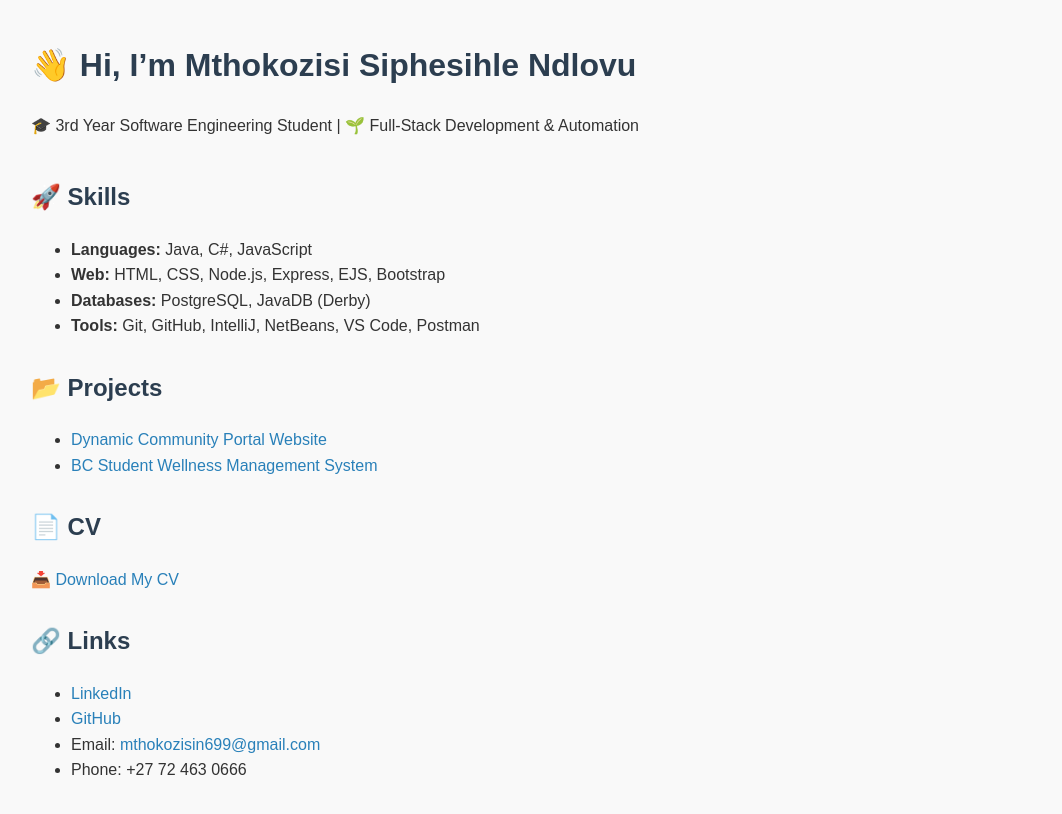
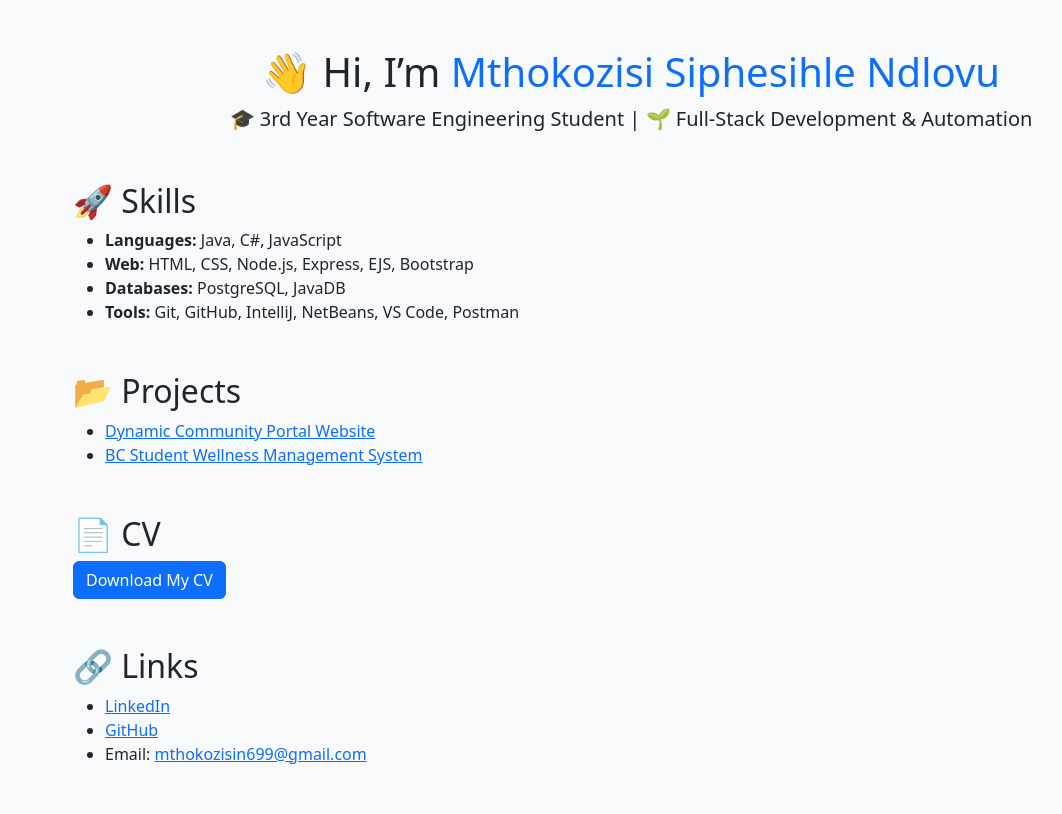
Before and after one commit to ZezeWRLD/Mthokozisi-Siphesihle-Ndlovu, a plain HTML site: page index.html in a window 1280 px wide. Shown: the whole page, without its empty margins (9-1071 px from the left). Drawn offline with nearby package versions, Linux system fonts and the light colour scheme.

Commit message:
Update index.html

```diff
--- a/index.html
+++ b/index.html
@@ -4,25 +4,26 @@
   <meta charset="UTF-8">
   <meta name="viewport" content="width=device-width, initial-scale=1.0">
   <title>Mthokozisi Ndlovu - Portfolio</title>
-  <link rel="stylesheet" href="style.css">
+  <link rel="stylesheet" href="https://cdn.jsdelivr.net/npm/bootstrap@5.3.2/dist/css/bootstrap.min.css">
 </head>
-<body>
-  <header>
-    <h1>👋 Hi, I’m Mthokozisi Siphesihle Ndlovu</h1>
-    <p>🎓 3rd Year Software Engineering Student | 🌱 Full-Stack Development & Automation</p>
+<body class="bg-light text-dark">
+  <div class="container py-5">
+    <header class="text-center mb-5">
+      <h1>👋 Hi, I’m <span class="text-primary">Mthokozisi Siphesihle Ndlovu</span></h1>
+      <p class="lead">🎓 3rd Year Software Engineering Student | 🌱 Full-Stack Development & Automation</p>
     </header>
 
-  <section>
+    <section class="mb-5">
       <h2>🚀 Skills</h2>
       <ul>
-      <li><strong>Languages:</strong> Java, C#, JavaScript</li>
-      <li><strong>Web:</strong> HTML, CSS, Node.js, Express, EJS, Bootstrap</li>
-      <li><strong>Databases:</strong> PostgreSQL, JavaDB (Derby)</li>
-      <li><strong>Tools:</strong> Git, GitHub, IntelliJ, NetBeans, VS Code, Postman</li>
+        <li><b>Languages:</b> Java, C#, JavaScript</li>
+        <li><b>Web:</b> HTML, CSS, Node.js, Express, EJS, Bootstrap</li>
+        <li><b>Databases:</b> PostgreSQL, JavaDB</li>
+        <li><b>Tools:</b> Git, GitHub, IntelliJ, NetBeans, VS Code, Postman</li>
       </ul>
     </section>
 
-  <section>
+    <section class="mb-5">
       <h2>📂 Projects</h2>
       <ul>
         <li><a href="https://github.com/TryMyLogic/WPR381_Assignment1" target="_blank">Dynamic Community Portal Website</a></li>
@@ -30,19 +31,19 @@
       </ul>
     </section>
 
-  <section>
+    <section class="mb-5">
       <h2>📄 CV</h2>
-    <p><a href="https://github.com/ZezeWRLD/Mthokozisi-Siphesihle-Ndlovu/blob/1ce5836615c15be777e4cf1c163ee9cd26bfc1c1/Mthokozisi_Siphesihle_Ndlovu_-_3rd_Year_Software_Engineering_Student__Enthusiastic_about_Full-Stack_Development_%26_Automation%20(1).pdf" target="_blank">📥 Download My CV</a></p>
+      <p><a class="btn btn-primary" href="https://github.com/ZezeWRLD/Mthokozisi-Siphesihle-Ndlovu/blob/1ce5836615c15be777e4cf1c163ee9cd26bfc1c1/Mthokozisi_Siphesihle_Ndlovu_-_3rd_Year_Software_Engineering_Student__Enthusiastic_about_Full-Stack_Development_%26_Automation%20(1).pdf" target="_blank">Download My CV</a></p>
     </section>
 
     <section>
       <h2>🔗 Links</h2>
       <ul>
-      <li><a href="https://za.linkedin.com/in/mthokozisi-sndlovu" target="_blank">LinkedIn</a></li>
-      <li><a href="https://github.com/ZezeWRLD" target="_blank">GitHub</a></li>
+        <li><a href="https://za.linkedin.com/in/mthokozisi-sndlovu">LinkedIn</a></li>
+        <li><a href="https://github.com/ZezeWRLD">GitHub</a></li>
         <li>Email: <a href="mailto:mthokozisin699@gmail.com">mthokozisin699@gmail.com</a></li>
-      <li>Phone: +27 72 463 0666</li>
       </ul>
     </section>
+  </div>
 </body>
 </html>
```
Lines whose indentation alone changed are shown as unchanged.
